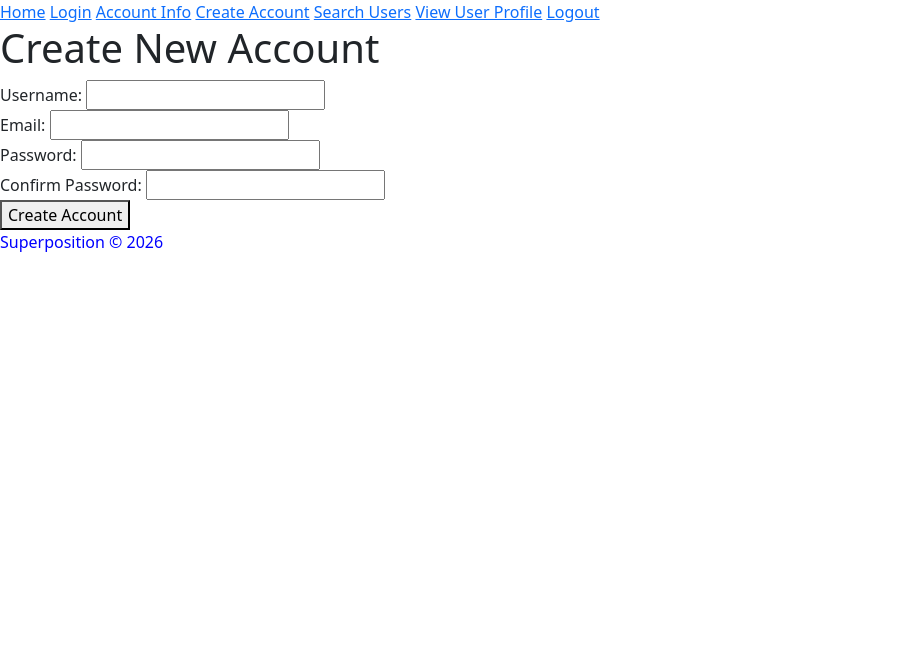
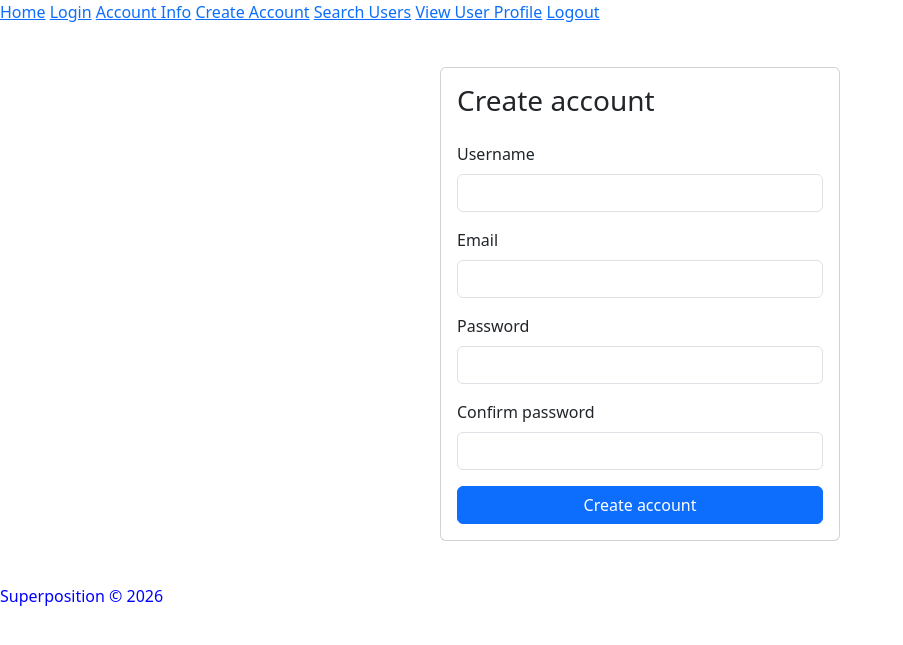
Before and after one commit to Peter-Wilson123/Durhack2026, a Flask app: page /register in a window 1280 px wide. Shown: the top 645 px of the page, without its empty margins (0-903 px from the left). Run offline with Flask 3, Linux system fonts and the light colour scheme.

Commit message:
feat(register): match sign-in page card styling
Wrap the registration form in the same centred Bootstrap card used by
the login page and post back to /register instead of the non-existent
/submit-form route. Add /register to the local preview server.

Co-Authored-By: Claude Opus 5.5 <noreply@anthropic.com>

```diff
--- a/preview.py
+++ b/preview.py
@@ -6,4 +6,8 @@ app = flask.Flask(__name__)
 def login():
     return flask.render_template("login.html")
 
+@app.route("/register")
+def register():
+    return flask.render_template("register.html")
+
 app.run("127.0.0.1", 5001)
--- a/templates/register.html
+++ b/templates/register.html
@@ -1,35 +1,37 @@
 {% extends "base.html" %}
 
-{% block title %}
-Registration Page
-{% endblock %}
+{% block title %}Create account{% endblock %}
 
 {% block content %}
+<div class="container d-flex justify-content-center align-items-center" style="min-height: 70vh;">
+	<div class="card" style="width: 100%; max-width: 400px;">
+		<div class="card-body">
+			<h1 class="h3 mb-4">Create account</h1>
 
-<h1>Create New Account</h1>
+			<form method="post">
+				<div class="mb-3">
+					<label for="username" class="form-label">Username</label>
+					<input type="text" class="form-control" id="username" name="username" required>
+				</div>
 
-<form action="/submit-form" method="POST">
-    <div>
-      <label for="username">Username:</label>
-      <input type="text" id="username" name="username" required>
-    </div>
+				<div class="mb-3">
+					<label for="email" class="form-label">Email</label>
+					<input type="email" class="form-control" id="email" name="email" required>
+				</div>
 
-    <div>
-      <label for="email">Email:</label>
-      <input type="email" id="email" name="email" required>
-    </div>
+				<div class="mb-3">
+					<label for="password" class="form-label">Password</label>
+					<input type="password" class="form-control" id="password" name="password" minlength="8" required>
+				</div>
 
-    <div>
-      <label for="password">Password:</label>
-      <input type="password" id="password" name="password" minlength="8" required>
-    </div>
+				<div class="mb-3">
+					<label for="confirm_password" class="form-label">Confirm password</label>
+					<input type="password" class="form-control" id="confirm_password" name="confirm_password" minlength="8" required>
+				</div>
 
-    <div>
-      <label for="confirm_password">Confirm Password:</label>
-      <input type="password" id="confirm_password" name="confirm_password" minlength="8" required>
-    </div>
-
-    <button type="submit">Create Account</button>
-</form>
-
+				<button type="submit" class="btn btn-primary w-100">Create account</button>
+			</form>
+		</div>
+	</div>
+</div>
 {% endblock %}
```
